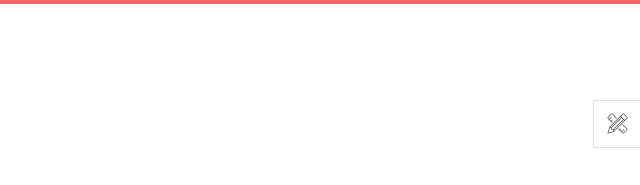
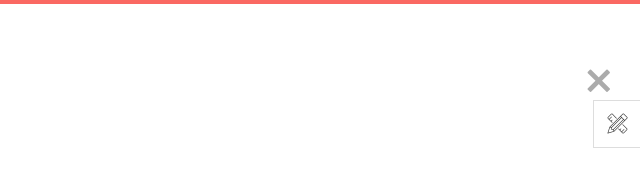
Before and after one commit to PutriRizkiana/resume-indo, a website: page theme/welcome.html in a window 1280 px wide. Shown: the top 185 px of the page, 640-1280 px from the left. Drawn offline with nearby package versions, Linux system fonts and the light colour scheme; files whose address does not match are found by name.

Commit message:
Update welcome.html

```diff
--- a/theme/welcome.html
+++ b/theme/welcome.html
@@ -63,7 +63,7 @@
   <div class="pt-table">
     <div class="pt-tablecell page-welcome relative ">
       <!-- .close -->
-      <a href="https://putririzkiana.github.io/resume-indo/index.html" class="page-close"><i class="ion-star"></i></a>
+      <a href="https://putririzkiana.github.io/resume-indo/index.html" class="page-close"><i class="tf-ion-close"></i></a>
       <!-- /.close -->
 
       <div class="author-image-large">
```
